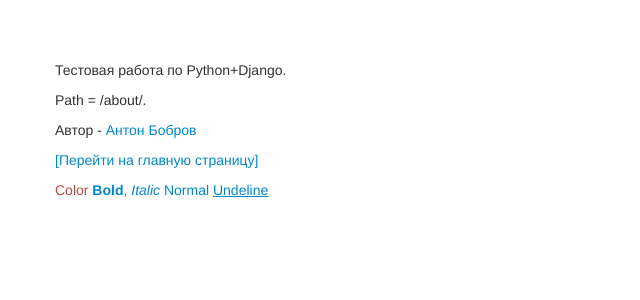
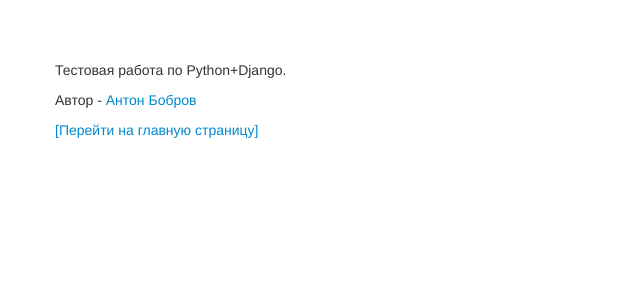
Before and after one commit to abobrov69/wiki_ab, a Django app: page /about/ in a window 1280 px wide. Shown: the top 300 px of the page, without its empty margins (0-640 px from the left). Run offline with Django 3.2, Linux system fonts and the light colour scheme; parts of the project's set-up code (start-up, migrations or seed data) failed here and were passed over.

Commit message:
Beta 1.01 - косметические правки перед показом

```diff
--- a/templates/about.html
+++ b/templates/about.html
@@ -7,17 +7,12 @@
         <div class="span12">Тестовая работа по Python+Django. </div>
       </div>
       <div class="row-fluid">
-        <div class="span12">Path = {{ path }}. </div>
-      </div>
-      <div class="row-fluid">
         <div class="span12">Автор - <a href="mailto:anton.v.bobrov@gmail.com">Антон Бобров</a></div>
       </div>
       <div class="row-fluid">
         <div class="span12"><p><a href="/">[Перейти на главную страницу]</a></p></div>
       </div>
-      <div class="row-fluid">
-        <div class="span12"><p class="text-error">Color <a href="/"><b>Bold</b>, <i>Italic</i> Normal <u>Undeline</u></a></p></div>
-      </div>
+
     </div>
 
 {% endblock %}
--- a/wiki_ab/forms.py
+++ b/wiki_ab/forms.py
@@ -5,7 +5,6 @@ class PageFormEdit (forms.ModelForm):
     class Meta:
         model = WikiPage
         exclude = ('pg_url','parent_pg_url','isdeleted')
-#        fields = ('text')
         widgets = {
             'text': forms.Textarea(attrs={'cols': 80, 'rows': 13, 'class': "span9"}),
         }
@@ -32,7 +31,6 @@ class PageFormNew (forms.ModelForm):
 
     class Meta:
         model = WikiPage
-#        exclude = ('parent_pg_url','isdeleted')
         fields = ('header','text','pg_url')
         widgets = {
             'text': forms.Textarea(attrs={'cols': 80, 'rows': 13, 'class': "span9"}),
--- a/wiki_ab/gns_string_func.py
+++ b/wiki_ab/gns_string_func.py
@@ -93,7 +93,6 @@ def transliterate_and_lower(string):
 
     for ch in string:
         c = lower_case_letters[ch] if ch in lower_case_letters else ch
-#        print (char)
         translit_string += c
 
     return translit_string
@@ -104,7 +103,6 @@ def transliterate_and_convert_to_url(string):
 
     for ch in string:
         c = lower_case_letters[ch] if ch in lower_case_letters else ch if ch in ascii_lowercase else '_'
-#        print (char)
         translit_string += c
 
     return translit_string
--- /dev/null
+++ b/wiki_ab/requirements.txt
@@ -0,0 +1,2 @@
+django
+south
--- a/wiki_ab/urls.py
+++ b/wiki_ab/urls.py
@@ -1,6 +1,5 @@
 from django.conf.urls import patterns, include, url
-from views import AboutView, WikiPageView, RootPageView, WikiPageUpdate, WikiPageDelete, WikiPageCreate, wiki_page_not_found
-
+from views import AboutView, WikiPageView, RootPageView, WikiPageUpdate, WikiPageDelete, WikiPageCreate
 # Uncomment the next two lines to enable the admin:
 # from django.contrib import admin
 # admin.autodiscover()
@@ -22,7 +21,6 @@ urlpatterns = patterns('',
     url('^$', RootPageView.as_view (), name="rootpage"),
     url(r'^admin/', include(admin.site.urls)),
     (r'^about/$', AboutView.as_view()),
-#    (r'(^([^/]+)/)*(tst/|tst)$', wiki_page_not_found),
     (r'(^([^/]+)/)*(add/|add)$', WikiPageCreate.as_view()),
     (r'(^([^/]+)/)*(edit/|edit)$', WikiPageUpdate.as_view()),
     (r'(^([^/]+)/)*(delete/|delete)$', WikiPageDelete.as_view()),
--- a/wiki_ab/views.py
+++ b/wiki_ab/views.py
@@ -31,15 +31,9 @@ class RootPageView(ListView):
     template_name = 'wiki_root.html'
     context_object_name = 'pg_list'
 
-#    def get_queryset (self):
-#        queryset = super (RootPageView, self).get_queryset()
-#        a = c
-#        return queryset
-
 def display_meta(request,*kwargs):
     values = request.META.items()
     a = [v for k,v in values if k == 'PATH_INFO'][0]
-#    s = q
     values.sort()
     html = []
     for k, v in values:
@@ -68,7 +62,6 @@ class WikiPageMixin (object):
     get_object_return_none = False
     decode_text = False
 
-
     def split_url (self):
         self.kwargs['url'] = [v for k,v in self.request.META.items() if k == 'PATH_INFO'][0].split('/')
         if not self.kwargs['url'][-1]: del self.kwargs['url'][-1]
@@ -92,10 +85,8 @@ class WikiPageMixin (object):
         for i in range(0,len(self.kwargs['url'])):
             slug = self.kwargs['url'][i]
             work_queryset = queryset.filter(**{slug_field: slug})
-#            aaa = aaa1
             try:
                 obj = work_queryset.get()
-#                a = sasl
             except ObjectDoesNotExist:
                 raise Http404(("No %(verbose_name)s found matching the query") %
                           {'verbose_name': queryset.model._meta.verbose_name})
@@ -123,7 +114,6 @@ class WikiPageView (WikiPageMixin, DetailView):
 
     def dispatch(self, request, *args, **kwargs):
         self.split_url()
-#        a = lljk
         return DetailView.dispatch(self, request, *args, **kwargs)
 
 class WikiPageUpdate (WikiPageMixin, UpdateView):
@@ -163,14 +153,9 @@ class WikiPageCreate(WikiPageMixin,UpdateView):
         return UpdateView.dispatch(self, request, *args, **kwargs)
 
     def form_valid(self, form):
-        """
-        If the form is valid, save the associated model.
-        """
         self.object = form.save()
         if not self.object.pg_url:
             self.object.pg_url = transliterate_and_convert_to_url (self.object.header)
-#            a = self.object
-#            skd = dsd
         self.object.parent_pg_url = self.parent_pg_url
         self.object.save()
         self.success_url = (u'/{0}/'.format('/'.join(self.kwargs['url'])) if len(self.kwargs['url'])>0 else '/') + self.object.pg_url + '/'
--- a/wiki_ab/wiki_decode.py
+++ b/wiki_ab/wiki_decode.py
@@ -12,14 +12,11 @@ def check_correct_url(url_str, queryset):
         try:
             obj = work_queryset.get()
         except ObjectDoesNotExist:
-#            assert False
             return (u'/add' if i==0 else u'/{0}/'.format('/'.join(list_url[:i]))+'add',False)
         if i == 0:
             if (obj.parent_pg_url):
-#                assert False
                 return (u'/add',False)
         elif not obj.parent_pg_url or list_url[i-1] != obj.parent_pg_url:
-#            assert False
             return (u'/{0}/'.format('/'.join(list_url[:i]))+'add',False)
     return (u'/{0}/'.format(u'/'.join(list_url)) if len (list_url)>0 else '/', obj.header)
 
@@ -33,7 +30,6 @@ class WikiToHTMLDecoder(object):
         self.queryset = queryset
         self.exp_find_link = re.compile(r'\[\[([^\]]*)\]\]')
         self.wiki_tags_re = [re.compile(x) for x in self.wiki_tags_re_str]
-#        super(WikiToHTMLDecoder,self).__init__()
 
     def replace_one_tag (self, str_in, tag_number):
         positions = [x.span() for x in self.wiki_tags_re[tag_number].finditer(str_in)]
```
Also changed, not shown: wiki_ab/models.py (+0 -7 lines), wiki_ab.db.
